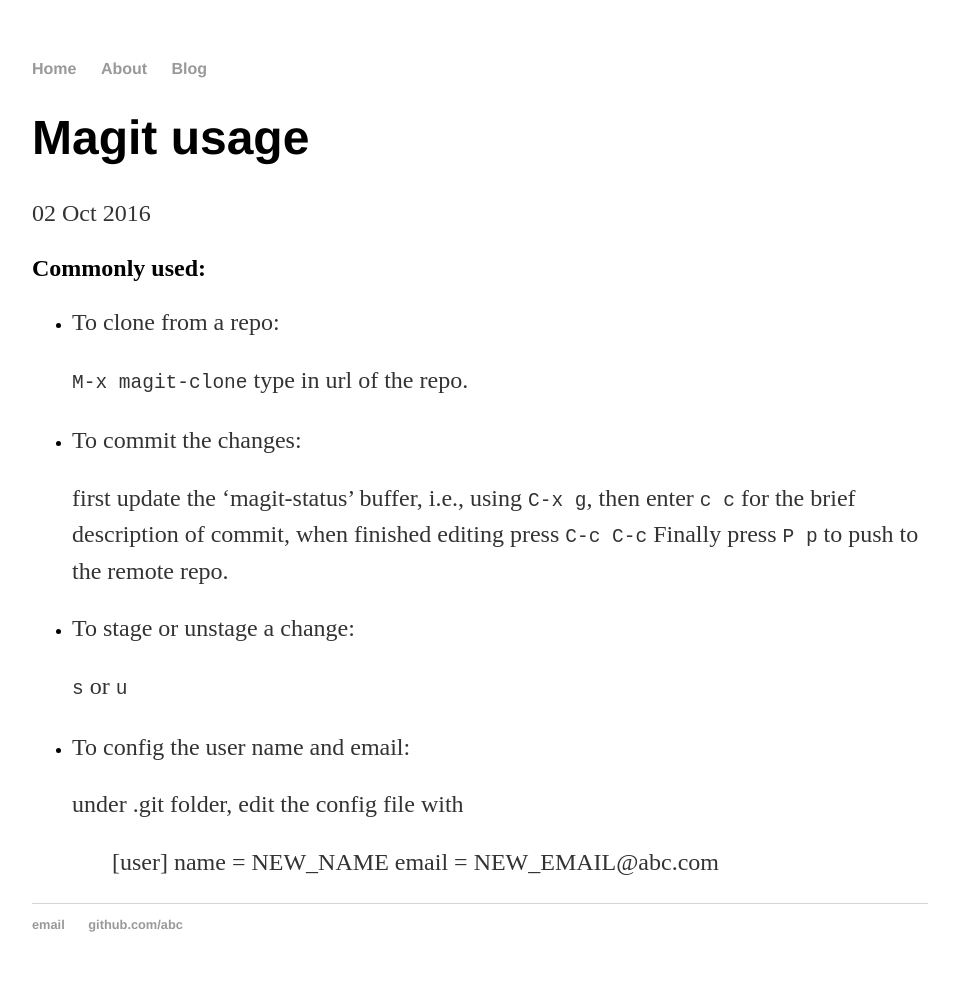
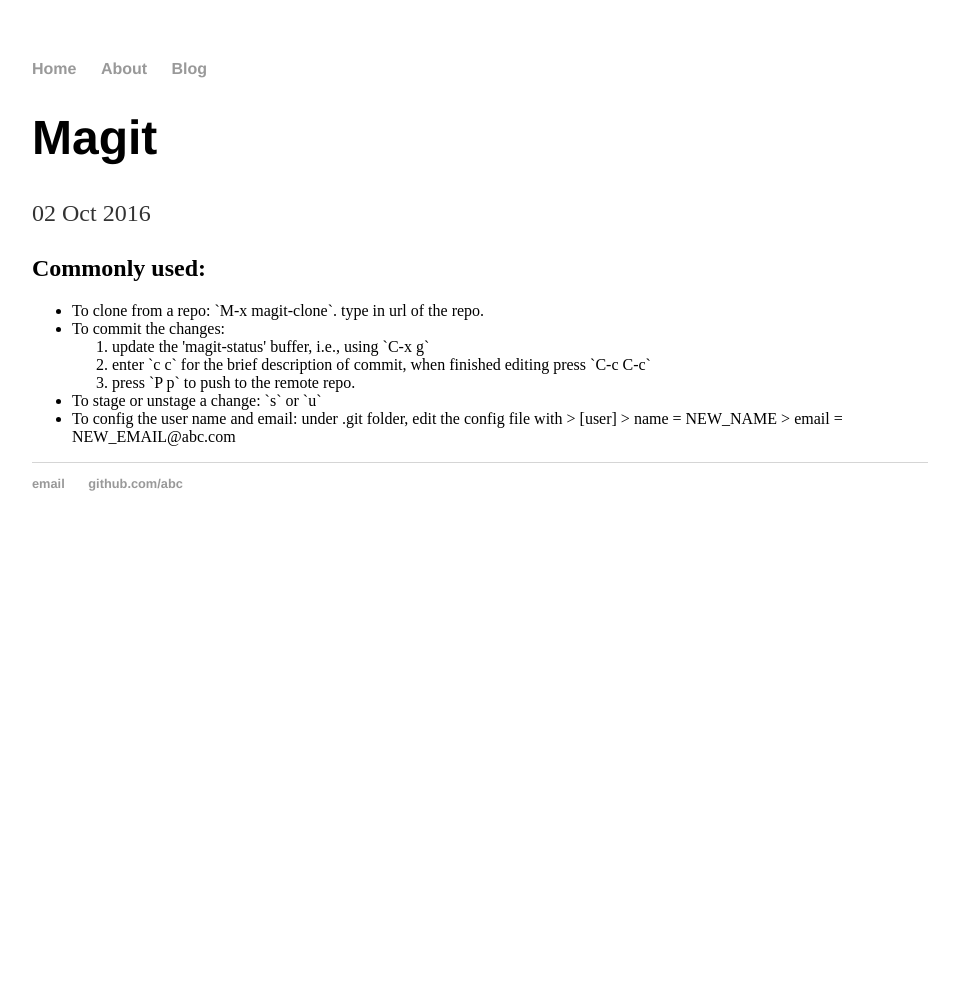
Before and after one commit to zhehe/zhehe.github.io, a Jekyll site: the page built from _posts/2016-10-02-magit.md, in a window 1280 px wide. Shown: the whole page, without its empty margins (160-1119 px from the left). Built offline with Jekyll 4.4.1, drawn with Linux system fonts in a browser that asks for light colours; after the commit the page ends 900 px from its top, so only the background shows below that.

Commit message:
update the format

```diff
--- a/_posts/2016-10-02-magit.md
+++ b/_posts/2016-10-02-magit.md
@@ -1,30 +1,27 @@
 ---
 layout: post
-title: "Magit usage"
+title: "Magit"
 date: 2016-10-02
 ---
 
 ## Commonly used:
 
-  - To clone from a repo:
-
-	`M-x magit-clone`
-  type in url of the repo.
-
-  - To commit the changes:
-
-	first update the 'magit-status' buffer, i.e., using `C-x g`,
-	then enter `c c` for the brief description of commit, when finished editing press `C-c C-c`
-	Finally press `P p` to push to the remote repo.
-
-  - To stage or unstage a change:
-
-	  `s` or `u`
-
-  - To config the user name and email:
+<ul>
+  <li> To clone from a repo: `M-x magit-clone`.  type in url of the repo. </li>
+  <li> To commit the changes:
+	<ol>
+	<li> update the 'magit-status' buffer, i.e., using `C-x g` </li>
+	<li> enter `c c` for the brief description of commit, when finished editing press `C-c C-c` </li>
+	<li> press `P p` to push to the remote repo. </li>
+	</ol>
+   </li>
+  <li>To stage or unstage a change: `s` or `u` </li>
+  <li>To config the user name and email:
 
 	  under .git folder, edit the config file with
 
 	 > [user]
 	 >	name = NEW_NAME
 	 >	email = NEW_EMAIL@abc.com
+  </li>
+</ul>
```
Also changed, not shown: _posts/2016-09-28-test-post.md (+2 -2 lines), _posts/2016-10-01-cmake.md (+1 -1 lines).
